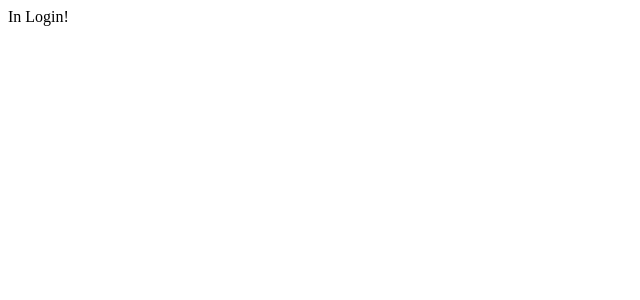
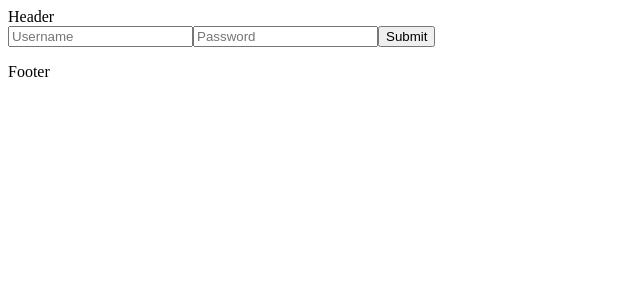
Before and after one commit to CTRI12-tassled-wobbegong/Yumm, a React app: page / in a window 1280 px wide. Shown: the top 300 px of the page, without its empty margins (0-640 px from the left). Built offline with nearby package versions, Linux system fonts and the light colour scheme.

Commit message:
login page has post request- unknown functionality

```diff
--- a/client/components/Footer.js
+++ b/client/components/Footer.js
@@ -0,0 +1,10 @@
+import React from 'react';
+
+function Footer(props) {
+
+  return(
+    <div>Footer</div>
+  )
+}
+
+export default Footer;
--- a/client/components/Header.js
+++ b/client/components/Header.js
@@ -0,0 +1,10 @@
+import React from 'react';
+
+function Header(props) {
+
+  return(
+    <div>Header</div>
+  )
+}
+
+export default Header;
--- a/client/index.js
+++ b/client/index.js
@@ -1,5 +1,9 @@
 import React from 'react';
-import { render } from 'react-dom';
+import { createRoot } from'react-dom/client';
+// import { render } from 'react-dom';
 import App from './App';
 
-render(<App />, document.getElementById('root'));
+const container = document.getElementById('root');
+const root = createRoot(container);
+root.render(<App />)
+// render(<App />, document.getElementById('root'));
--- a/client/pages/Login.js
+++ b/client/pages/Login.js
@@ -1,8 +1,57 @@
 import React from "react";
+import Header from "../components/Header.js";
+import Footer from '../components/Footer.js';
+import { redirect } from 'react-router-dom';
 
 function Login(props) {
+  //useState
+  //will take a username
+  //wil take a password
+
+
+  //send username and password to DB
+  //with the response will either navigate to user page
+  //or generate response 'username and/or password invalid'
+function submitData(event) {
+  const userInput = document.getElementById('userIn').value;
+  const userPassword = document.getElementById('passIn').value;
+  // console.log(userInput, userPassword);
+  fetch('/checkforuser', {
+    method: 'POST',
+    headers: {
+      'Content-Type': 'Application/JSON',
+    },
+    body: JSON.stringify({userInput, userPassword}),
+  })
+    .then((result) => {
+      //TODO: do we need to have a response or return anything?
+      if (res.status === 200) {
+        return redirect('/user');
+      }
+      //else if (password and/or username is invalid)
+      //send message to user that login failed
+      })
+    .catch((error) => console.log('ERROR: SubmitData post request:' + error))
+}
+//link to signup
+//navigate to sign up page
+
+
+//button to submit with an onClick event
+
   return(
-    <div>In Login!</div>
+    <div>
+      <Header/>
+      <div className="login">
+        <form>
+            <input type='text' placeholder='Username' id='userIn'></input>
+            <input type='password' placeholder='Password' id='passIn'></input>
+            <button id='submitBtn' onClick={submitData}>Submit</button>
+        </form>
+      </div>
+
+      <Footer/>
+    </div>
   )
 }
 
```
Also changed, not shown: 1 other file (tests, documents, lock files or other folders).
